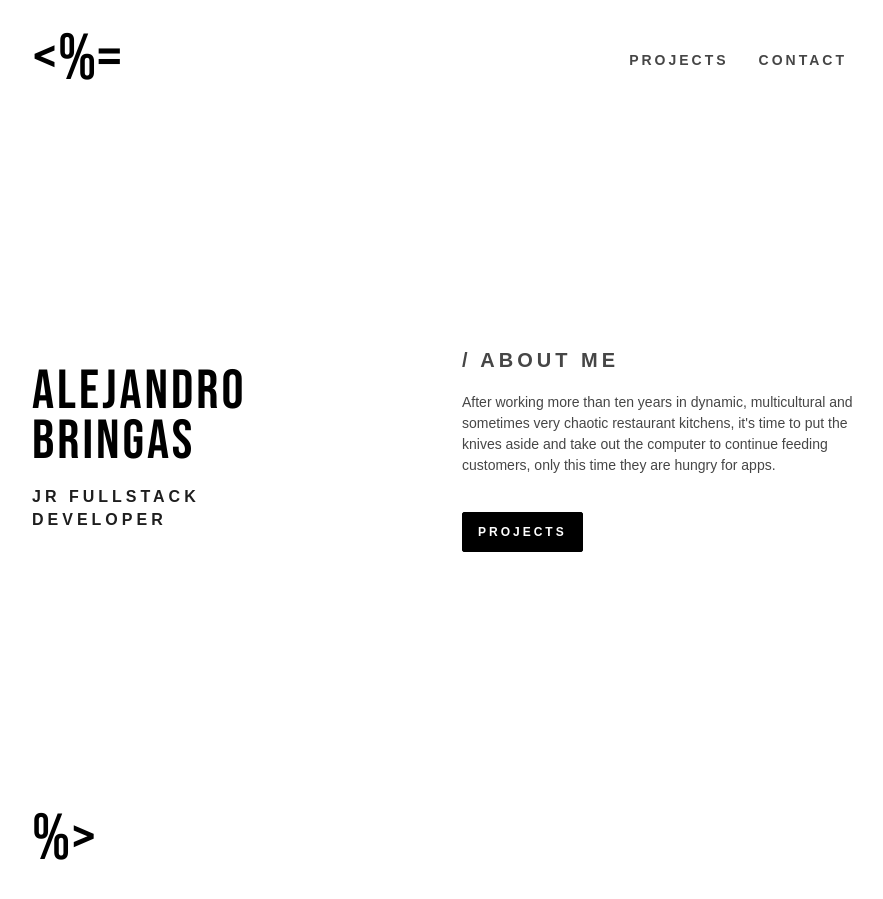
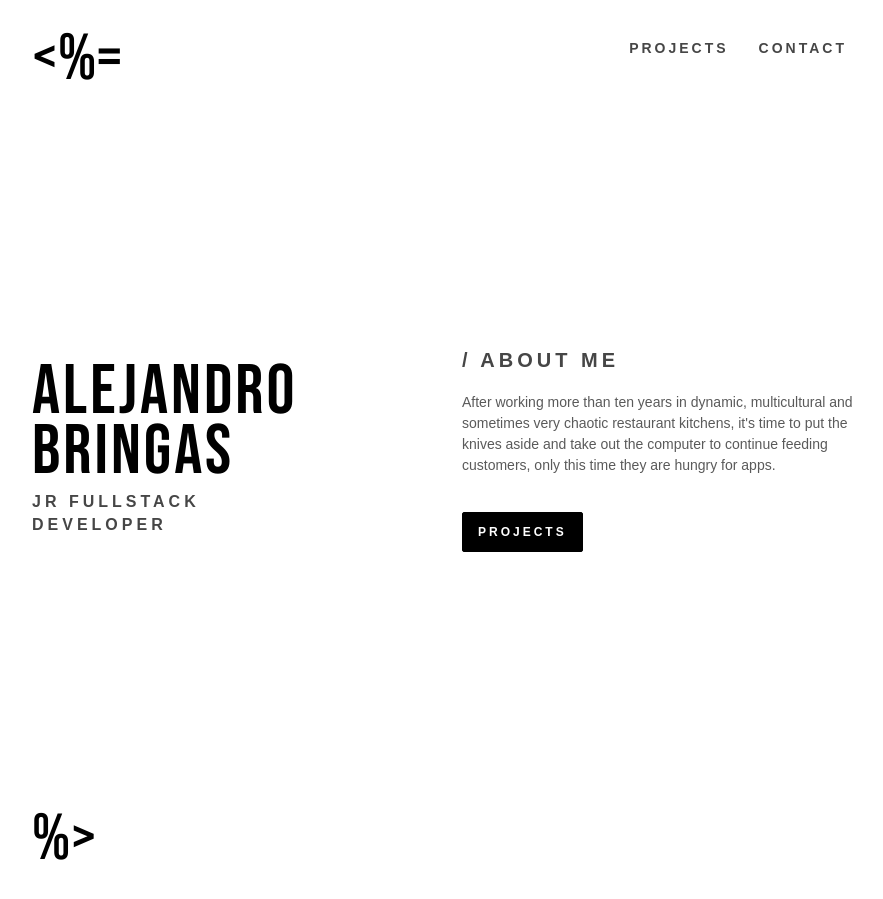
Before and after one commit to abp85/jekyll-portfolio, a Jekyll site: the page built from index.html, in a window 1280 px wide. Shown: the whole page, without its empty margins (193-1076 px from the left). Built offline with Jekyll 4.4.1, drawn with Linux system fonts in a browser that asks for light colours; nearby versions of some CDN libraries; some web fonts are replaced.

Commit message:
Home responsive

```diff
--- a/_config.yml
+++ b/_config.yml
@@ -1,3 +1,3 @@
 title: Alejandro Bringas
 email: bringasalejandro@gmail.com
-baseurl: /jekyll-portfolio
+# baseurl: /jekyll-portfolio
--- a/_includes/navigation.html
+++ b/_includes/navigation.html
@@ -1,5 +1,5 @@
 <nav class="navbar navbar-expand-sm">
-  <span class="navbar-brand"><%=</span>
+  <a href="{{ site.baseurl }}" class="navbar-brand"><%=</a>
   <button class="navbar-toggler" type="button" data-toggle="collapse" data-target="#navbarNavAltMarkup" aria-controls="navbarNavAltMarkup" aria-expanded="false" aria-label="Toggle navigation">
     <span class=""><i class="fas fa-bars"></i></span>
   </button>
--- a/_sass/main.scss
+++ b/_sass/main.scss
@@ -21,6 +21,7 @@
   font-size: 12px;
   letter-spacing: 3px;
   padding: 10px 15px;
+  transition: 0.3s;
     a {
       color: white;
       font-weight: 700;
@@ -28,6 +29,7 @@
     }
 
   &:hover {
+    transition: 0.5s;
     background-color: transparent;
 
     a{
@@ -48,6 +50,9 @@
   .container {
     width: 440px;
   }
+
+  .content { margin: 20px 0; }
+
 }
 @media (max-width: 540px) {
   /* For a screen < 540px, this CSS will be read */
--- a/_sass/navigation.scss
+++ b/_sass/navigation.scss
@@ -3,15 +3,21 @@
   flex: 0 1 120px;
 }
 
+.navbar-collapse {
+  margin-bottom: 20px;
+
+  a { margin-bottom: 4px; }
+}
+
 .navbar-brand {
   font-family: $header-font;
   font-size: 65px;
-  color: rgb(0, 0, 0);
+  color: black;
+
+  &:hover { color: black; }
 }
 
-.fas, .fa-bars {
-  font-size: 25px;
-}
+.fas, .fa-bars { font-size: 25px; }
 
 .navbar-link {
   text-transform: uppercase;
@@ -20,11 +26,11 @@
   letter-spacing: 3px;
   font-size: 14px;
   font-weight: 700;
-  color: rgb(70, 70, 70);
+  color: $gray;
   padding: 0 15px;
 
   &:hover {
-    color: black;
+    color: $gray;
     text-decoration: none;
   }
 }
--- a/_sass/text.scss
+++ b/_sass/text.scss
@@ -5,12 +5,13 @@
 $header-font: 'Bebas Neue', cursive;
 $red: rgb(213, 20, 35);
 $gray: rgb(70, 70, 70);
+$ligth-gray: rgb(90, 90, 90);
 $dark-gray: rgb(50, 50, 50);
 
 body {
   font-family: $base-font;
   font-weight: 400;
-  color: rgb(70, 70, 70);
+  color: $ligth-gray;
 }
 
 h1 {
@@ -18,7 +19,7 @@
   color: rgb(0, 0, 0);
   text-transform: uppercase;
   letter-spacing: 3px;
-  font-size: 55px;
+  font-size: 70px;
 }
 
 h2 {
@@ -35,16 +36,15 @@
 }
 
 .name {
-  margin-bottom: 20px;
+  margin-bottom: 10px;
 
   h1 {
     margin: 0;
-    line-height: 50px;
+    line-height: 60px;
   }
 }
 
 .job-title > h2 {
-  color: rgb(30, 30, 30);
   font-size: 16px;
   margin-bottom: 4px;
 }
--- a/index.html
+++ b/index.html
@@ -4,7 +4,7 @@
 ---
 
 <div class="row">
-  <div class="col-md-6">
+  <div class="col-md-6 content">
     <div class="name">
       <h1>Alejandro</h1>
       <h1>Bringas</h1>
@@ -14,7 +14,7 @@
       <h2 id="job-title">Developer</h2>
     </div>
   </div>
-  <div class="col-md-6">
+  <div class="col-md-6 content">
     <h2>/ About me</h2>
     <p>After working more than ten years in dynamic, multicultural and sometimes very chaotic restaurant kitchens, it's time to put the knives aside and take out the computer to continue feeding customers, only this time they are hungry for apps. </p>
     <button class="button-primary">
```
